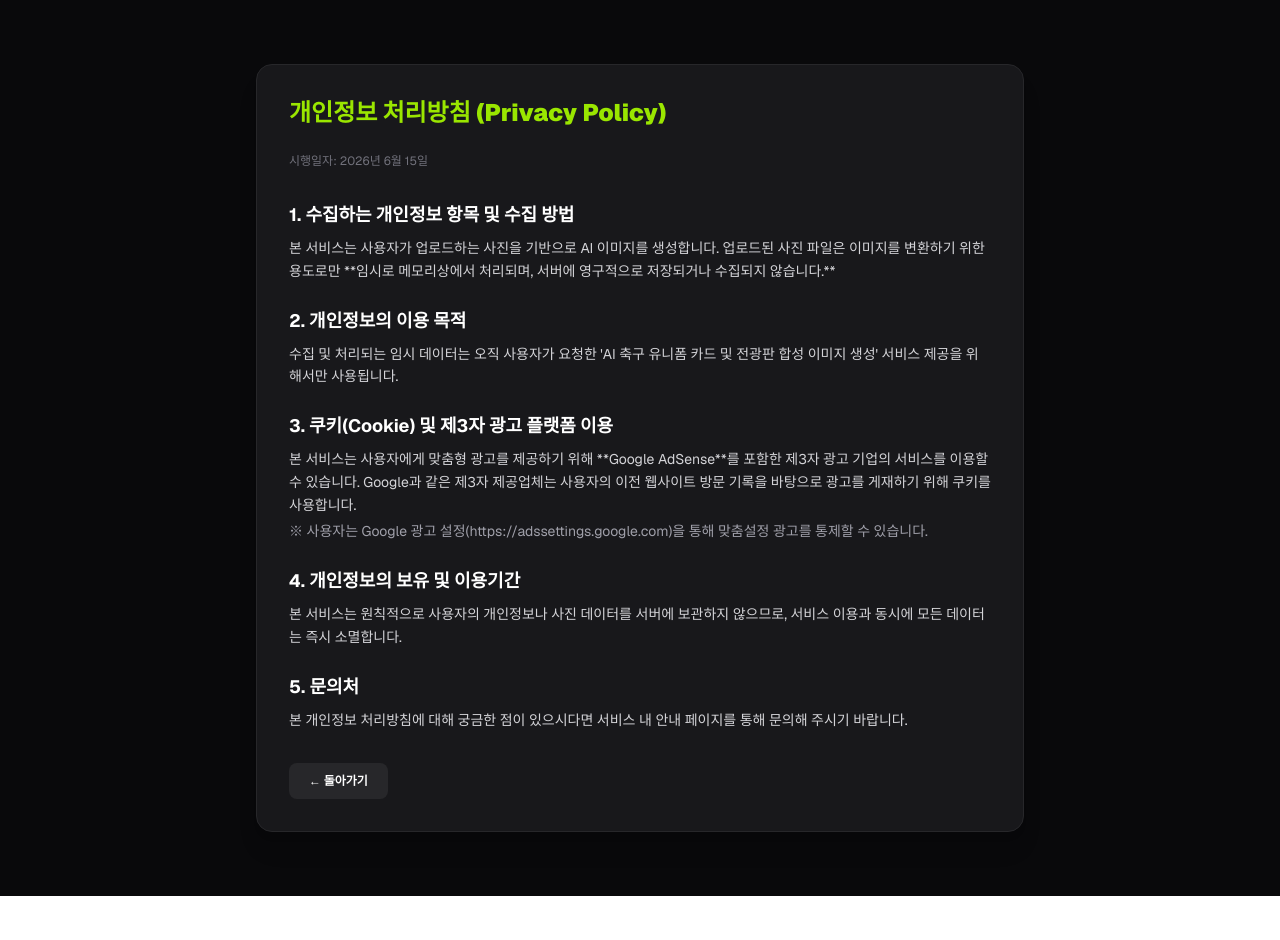
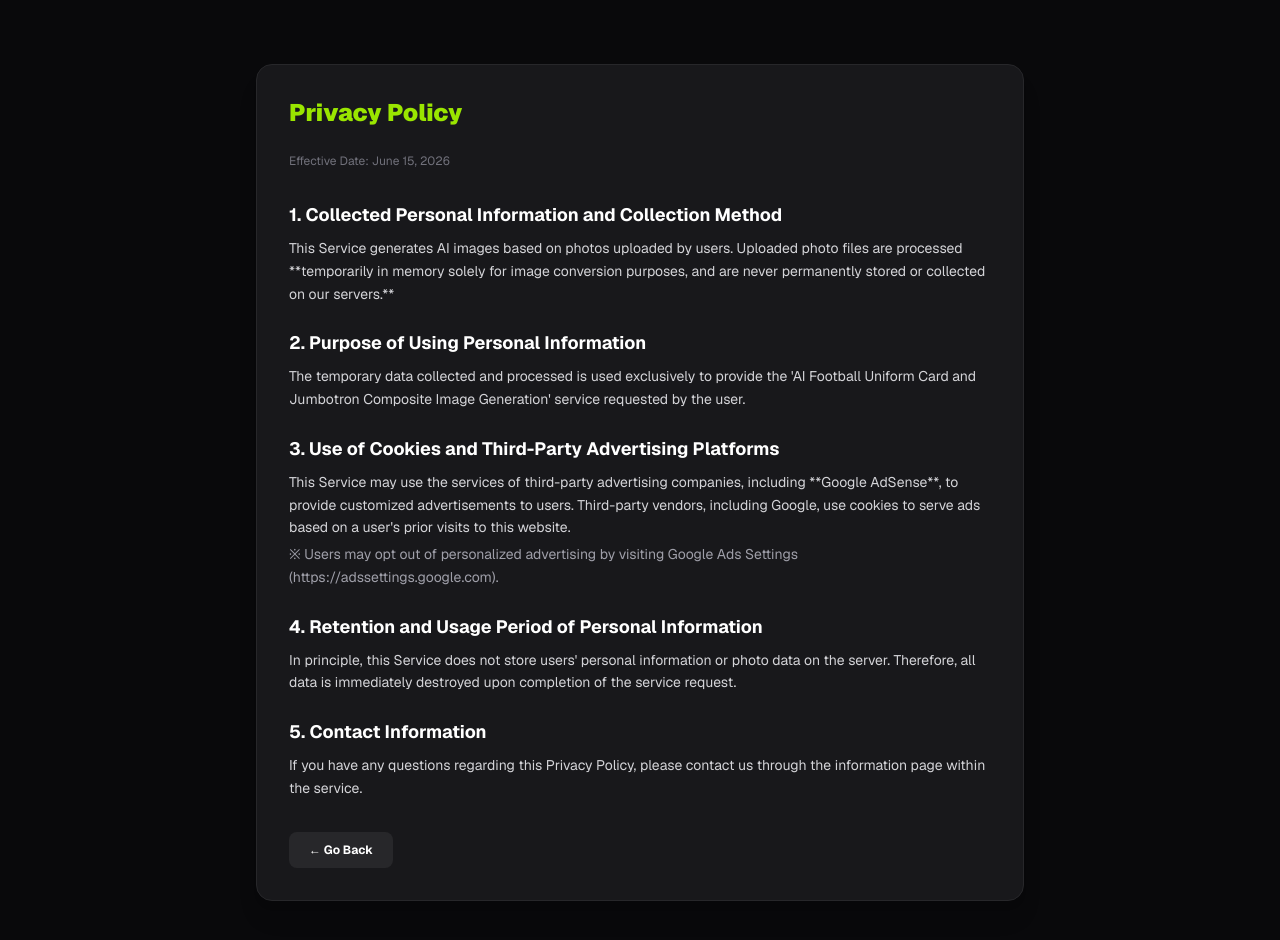
Before and after one commit to micka-s-small-project/soccer, a Next.js app: page /privacy in a window 1280 px wide. Shown: the top 940 px of the page. Before the commit the page ends 896 px from the top, so only its background shows below. Built offline with nearby package versions, Linux system fonts and the light colour scheme.

Commit message:
Translate Privacy Policy page to English and escape single quotes

```diff
--- a/app/privacy/page.tsx
+++ b/app/privacy/page.tsx
@@ -4,43 +4,44 @@ export default function PrivacyPolicy() {
   return (
       <div className="min-h-screen bg-zinc-950 text-zinc-300 py-16 px-6 font-sans">
         <div className="max-w-3xl mx-auto bg-zinc-900 border border-zinc-800 rounded-2xl p-8 shadow-xl">
-          <h1 className="text-2xl font-black text-lime-400 mb-6">개인정보 처리방침 (Privacy Policy)</h1>
-          <p className="text-xs text-zinc-500 mb-8">시행일자: 2026년 6월 15일</p>
+          <h1 className="text-2xl font-black text-lime-400 mb-6">Privacy Policy</h1>
+          <p className="text-xs text-zinc-500 mb-8">Effective Date: June 15, 2026</p>
 
           <div className="space-y-6 text-sm leading-relaxed">
             <section>
-              <h2 className="text-lg font-bold text-white mb-2">1. 수집하는 개인정보 항목 및 수집 방법</h2>
+              <h2 className="text-lg font-bold text-white mb-2">1. Collected Personal Information and Collection Method</h2>
               <p>
-                본 서비스는 사용자가 업로드하는 사진을 기반으로 AI 이미지를 생성합니다. 업로드된 사진 파일은 이미지를 변환하기 위한 용도로만 **임시로 메모리상에서 처리되며, 서버에 영구적으로 저장되거나 수집되지 않습니다.** </p>
-            </section>
-
-            <section>
-              <h2 className="text-lg font-bold text-white mb-2">2. 개인정보의 이용 목적</h2>
-              <p>
-                수집 및 처리되는 임시 데이터는 오직 사용자가 요청한 'AI 축구 유니폼 카드 및 전광판 합성 이미지 생성' 서비스 제공을 위해서만 사용됩니다.
+                This Service generates AI images based on photos uploaded by users. Uploaded photo files are processed **temporarily in memory solely for image conversion purposes, and are never permanently stored or collected on our servers.**
               </p>
             </section>
 
             <section>
-              <h2 className="text-lg font-bold text-white mb-2">3. 쿠키(Cookie) 및 제3자 광고 플랫폼 이용</h2>
+              <h2 className="text-lg font-bold text-white mb-2">2. Purpose of Using Personal Information</h2>
               <p>
-                본 서비스는 사용자에게 맞춤형 광고를 제공하기 위해 **Google AdSense**를 포함한 제3자 광고 기업의 서비스를 이용할 수 있습니다. Google과 같은 제3자 제공업체는 사용자의 이전 웹사이트 방문 기록을 바탕으로 광고를 게재하기 위해 쿠키를 사용합니다.
-              </p>
-              <p className="mt-1 text-zinc-400">
-                ※ 사용자는 Google 광고 설정(https://adssettings.google.com)을 통해 맞춤설정 광고를 통제할 수 있습니다.
+                The temporary data collected and processed is used exclusively to provide the &apos;AI Football Uniform Card and Jumbotron Composite Image Generation&apos; service requested by the user.
               </p>
             </section>
 
             <section>
-              <h2 className="text-lg font-bold text-white mb-2">4. 개인정보의 보유 및 이용기간</h2>
+              <h2 className="text-lg font-bold text-white mb-2">3. Use of Cookies and Third-Party Advertising Platforms</h2>
               <p>
-                본 서비스는 원칙적으로 사용자의 개인정보나 사진 데이터를 서버에 보관하지 않으므로, 서비스 이용과 동시에 모든 데이터는 즉시 소멸합니다.
+                This Service may use the services of third-party advertising companies, including **Google AdSense**, to provide customized advertisements to users. Third-party vendors, including Google, use cookies to serve ads based on a user&apos;s prior visits to this website.
+              </p>
+              <p className="mt-1 text-zinc-400">
+                ※ Users may opt out of personalized advertising by visiting Google Ads Settings (https://adssettings.google.com).
               </p>
             </section>
 
             <section>
-              <h2 className="text-lg font-bold text-white mb-2">5. 문의처</h2>
-              <p>본 개인정보 처리방침에 대해 궁금한 점이 있으시다면 서비스 내 안내 페이지를 통해 문의해 주시기 바랍니다.</p>
+              <h2 className="text-lg font-bold text-white mb-2">4. Retention and Usage Period of Personal Information</h2>
+              <p>
+                In principle, this Service does not store users&apos; personal information or photo data on the server. Therefore, all data is immediately destroyed upon completion of the service request.
+              </p>
+            </section>
+
+            <section>
+              <h2 className="text-lg font-bold text-white mb-2">5. Contact Information</h2>
+              <p>If you have any questions regarding this Privacy Policy, please contact us through the information page within the service.</p>
             </section>
           </div>
 
@@ -48,7 +49,7 @@ export default function PrivacyPolicy() {
               onClick={() => window.history.back()}
               className="mt-8 px-5 py-2.5 bg-zinc-800 hover:bg-zinc-700 text-white text-xs font-bold rounded-lg transition-colors"
           >
-            ← 돌아가기
+            ← Go Back
           </button>
         </div>
       </div>
```
